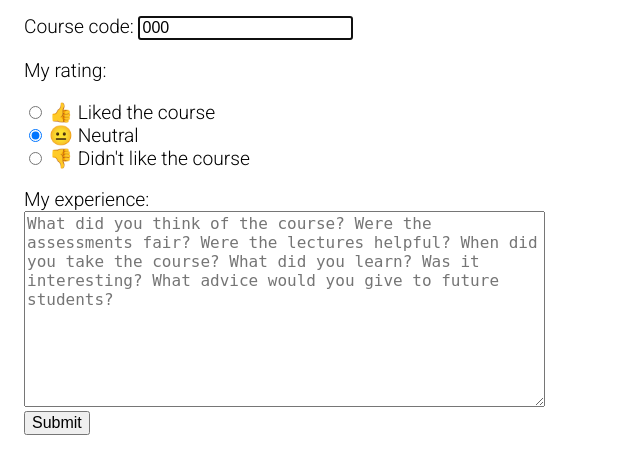
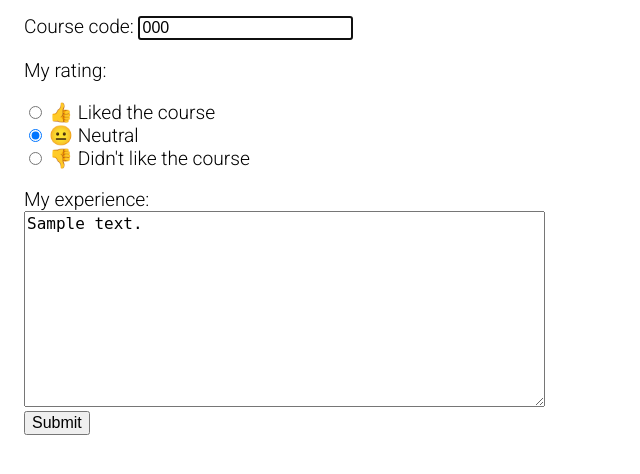
Before and after one commit to IanP96/UQCourseExperiences, a Django app: template templates/add_experience.html in a window 1280 px wide. Shown: the part 276-750 px from the top of the page, without its empty margins (0-640 px from the left). Run offline with Django 5.2, Linux system fonts and the light colour scheme; the template is opened without the code that fills it: most values are stand-ins (such as "Sample title", 1, 10 or a date in 2020).

Commit message:
Updated add_experience view so information doesn't get lost

```diff
--- a/templates/add_experience.html
+++ b/templates/add_experience.html
@@ -37,8 +37,8 @@
     </p>
     {% endif %}
     <br>
-    <textarea name="description" id="description" cols="50" rows="10" class="my-experience" value="{{ description }}"
-              placeholder="What did you think of the course? Were the assessments fair? Were the lectures helpful? When did you take the course? What did you learn? Was it interesting? What advice would you give to future students?"></textarea>
+    <textarea name="description" id="description" cols="50" rows="10" class="my-experience"
+              placeholder="What did you think of the course? Were the assessments fair? Were the lectures helpful? When did you take the course? What did you learn? Was it interesting? What advice would you give to future students?">{{ description }}</textarea>
     <br>
     <input type="submit" value="Submit">
 </form>
```
